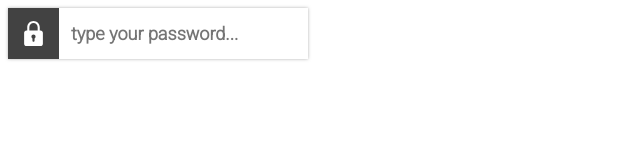
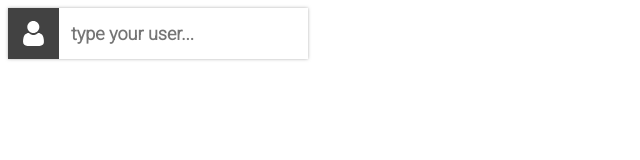
Before and after one commit to AurelioGD/client-chat-app, a React (Create React App) app: page / in a window 1280 px wide. Shown: the top 160 px of the page, without its empty margins (0-640 px from the left). Built offline with nearby package versions, Linux system fonts and the light colour scheme.

Commit message:
Change the component input
Changed the input,component styles were pulled into a file.

```diff
--- a/src/App.js
+++ b/src/App.js
@@ -1,9 +1,9 @@
-import Input from "./components/common/Input";
+import Input from "./components/common/Input/Input";
 
 function App() {
   return (
     <div className="App">
-      <Input typeInput="password"/>
+      <Input typeInput="user"/>
     </div>
   );
 }
--- a/src/components/common/Input.js
+++ /dev/null
@@ -1,58 +0,0 @@
-import styled from "styled-components"
-import email from "../svgs/email.svg";
-import name from "../svgs/name.svg";
-import password from "../svgs/password.svg";
-import user from "../svgs/user.svg";
-
-
-const typeInputs = {
-    name,
-    email,
-    user,
-    password
-}
-
-
-const defaultStyles = styled.div`
-    height: 51px;
-    `
-
-const Container = styled(defaultStyles)`
-    display: flex;
-    width: 300px;
-    box-shadow: rgba(99, 99, 99, 0.5) 0px 0px 3px 0px;
-`
-
-const IconContainer = styled(defaultStyles)`
-    display: flex;
-    justify-content: center;
-    align-items: center;
-    background-color: #424242;
-    width: 51px;
-`
-const InputContainer = styled.input`
-    font-size: 18px;
-    border: none;
-    font-family: 'Roboto', sans-serif;
-    font-weight: 700;
-    padding: 24.5px 5px 24.5px 12px;
-    &:focus{
-        outline: none;
-    }
-`
-
-const Input = ({typeInput='user', typeIcon, textPlaceholder}) => {
-
-    const icon=typeInputs[typeInput]
-
-    return (
-        <Container>
-            <IconContainer>
-                <img src={icon} alt={typeInputs+" Icon"}/>
-            </IconContainer>
-            <InputContainer placeholder={`type your ${typeInput}...`} />
-        </Container>
-    )
-}
-
-export default Input
--- /dev/null
+++ b/src/components/common/Input/Input.js
@@ -0,0 +1,28 @@
+import email from "../../svgs/email.svg";
+import name from "../../svgs/name.svg";
+import password from "../../svgs/password.svg";
+import user from "../../svgs/user.svg";
+import { Container, IconContainer, InputContainer } from './inputStyles'
+
+const typeInputs = {
+    name,
+    email,
+    user,
+    password
+}
+
+const Input = ({typeInput='user', typeIcon, textPlaceholder}) => {
+
+    const icon=typeInputs[typeInput]
+
+    return (
+        <Container>
+            <IconContainer>
+                <img src={icon} alt={typeInputs+" Icon"}/>
+            </IconContainer>
+            <InputContainer placeholder={`type your ${typeInput}...`} />
+        </Container>
+    )
+}
+
+export default Input
--- /dev/null
+++ b/src/components/common/Input/inputStyles.js
@@ -0,0 +1,28 @@
+import styled from "styled-components"
+export const defaultStyles = styled.div`
+    height: 51px;
+    `
+
+export const Container = styled(defaultStyles)`
+    display: flex;
+    width: 300px;
+    box-shadow: rgba(99, 99, 99, 0.5) 0px 0px 3px 0px;
+`
+
+export const IconContainer = styled(defaultStyles)`
+    display: flex;
+    justify-content: center;
+    align-items: center;
+    background-color: #424242;
+    width: 51px;
+`
+export const InputContainer = styled.input`
+    font-size: 18px;
+    border: none;
+    font-family: 'Roboto', sans-serif;
+    font-weight: 700;
+    padding: 24.5px 5px 24.5px 12px;
+    &:focus{
+        outline: none;
+    }
+`
```
